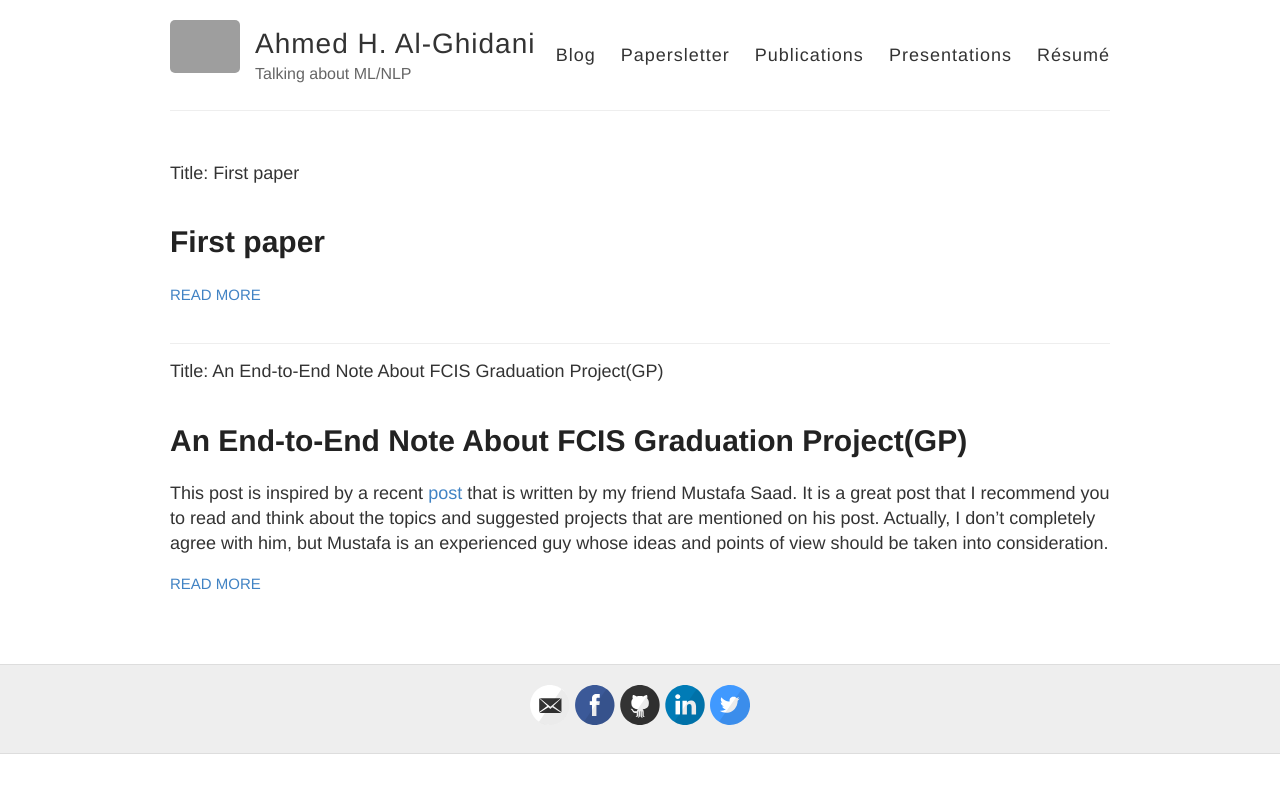
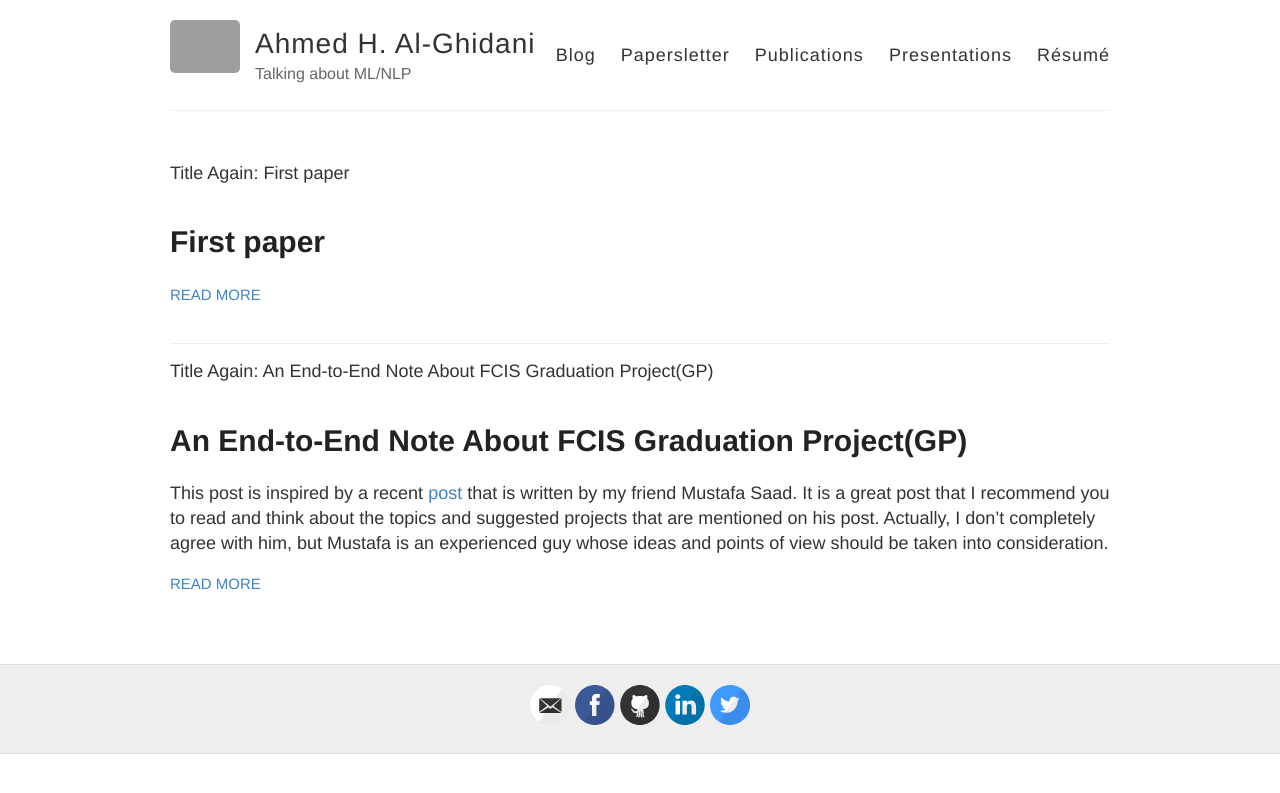
Before and after one commit to AhmedHani/AhmedHani.github.io, a Jekyll site: the page built from papersletter.html, in a window 1280 px wide. Shown: the top 793 px of the page. Built offline with Jekyll 4.4.1, drawn with Linux system fonts in a browser that asks for light colours; grey boxes are pictures that could not be loaded.

Commit message:
add papersletter

```diff
--- a/papersletter.html
+++ b/papersletter.html
@@ -5,7 +5,7 @@ layout: default
 <div class="posts">
   {% for post in site.posts %}
 
-  <p>Title: {{ post.title||lower|capfirst }}</p>
+  <p>Title Again: {{ post.title|title }}</p>
 
     <article class="post">
 
```
